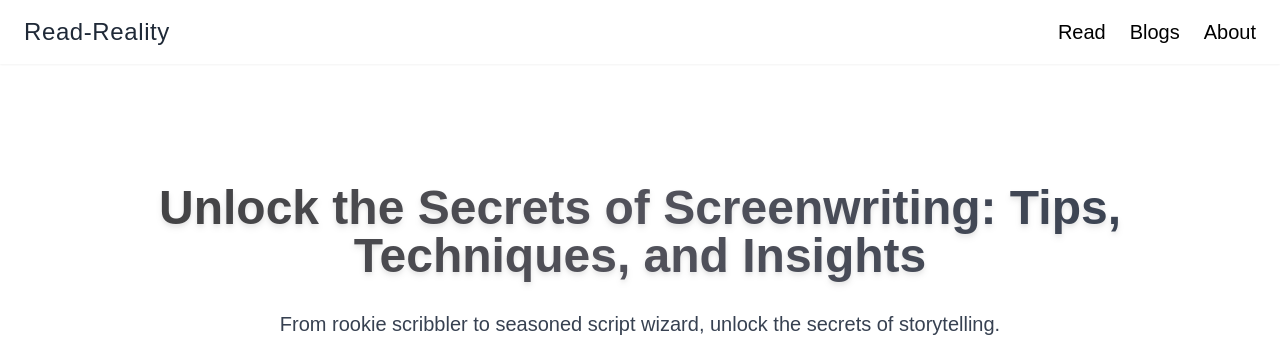
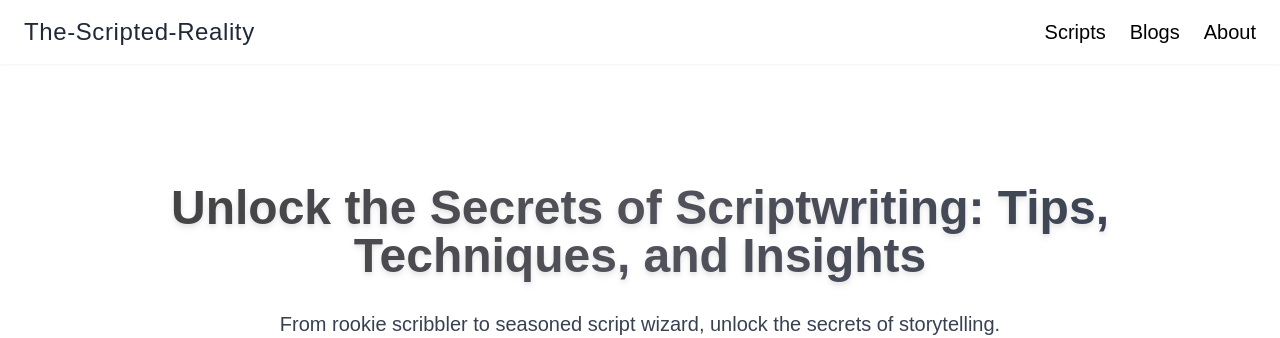
Before and after one commit to RRAJ644/the-scripted-reality, a Next.js app: page /blogs in a window 1280 px wide. Shown: the top 338 px of the page. Built offline with nearby package versions, Linux system fonts and the light colour scheme.

Commit message:
name corrections

```diff
--- a/app/blogs/page.tsx
+++ b/app/blogs/page.tsx
@@ -63,7 +63,7 @@ const Blog = () => {
     <section className='flex flex-col items-center justify-center px-6 md:px-12 text-center mt-28'>
       <div className='max-w-6xl flex flex-col'>
         <h1 className='text-4xl md:text-5xl font-extrabold bg-gradient-to-r from-neutral-700 via-zinc-600 to-gray-700 text-transparent bg-clip-text drop-shadow-md py-2'>
-          Unlock the Secrets of Screenwriting: Tips, Techniques, and Insights
+          Unlock the Secrets of Scriptwriting: Tips, Techniques, and Insights
         </h1>
         <p className='mt-5 text-xl text-gray-700 dark:text-gray-300 leading-relaxed max-w-3xl mx-auto'>
           From rookie scribbler to seasoned script wizard, unlock the secrets of
--- a/app/layout.tsx
+++ b/app/layout.tsx
@@ -15,7 +15,7 @@ const geistMono = Geist_Mono({
 })
 
 export const metadata: Metadata = {
-  title: 'Read Reality - Read the screens',
+  title: 'TheScriptedReality - We Write Scripts',
   description: 'Screenwriters chasing projects with the mind blowing scripts',
 }
 
--- a/app/read/page.tsx
+++ b/app/scripts/page.tsx
@@ -7,7 +7,7 @@ import ScreenplayGrid from '@/components/custom/ScreenplayGrid'
 import Search from '@/components/custom/Search'
 import { SCREEN_PLAYS } from '@/lib/constants'
 
-const Read = () => {
+const Scripts = () => {
   const [query, setQuery] = useState('')
 
   const searchParams = useSearchParams()
@@ -39,4 +39,4 @@ const Read = () => {
   )
 }
 
-export default Read
+export default Scripts
--- a/components/custom/Navbar.tsx
+++ b/components/custom/Navbar.tsx
@@ -15,12 +15,13 @@ const Navbar = () => {
   const [open, setOpen] = useState(false)
 
   const navLinks = [
+    { name: 'Scripts', href: '/scripts' },
+    // { name: 'Audio Scripts', href: '/audio-scripts' },
+    { name: 'Blogs', href: '/blogs' },
+    { name: 'About', href: '/about' },
     // { name: 'Our Work', href: '/work' },
-    { name: 'Read', href: '/read' },
-    { name: 'Blogs', href: '/blogs' },
+    // { name: "Let's Work", href: '/work' },
     // { name: 'Services', href: '/services' },
-    { name: 'About', href: '/about' },
-    // { name: "Let's Work", href: '/work' },
   ]
 
   return (
@@ -30,7 +31,7 @@ const Navbar = () => {
           href={'/'}
           className='text-2xl font-normal cursor-pointer tracking-wide text-gray-800 dark:text-white'
         >
-          Read-Reality
+          The-Scripted-Reality
         </Link>
 
         <ul className='hidden md:flex space-x-6 justify-center items-center'>
```
Also changed, not shown: app/scripts/[genre]/page.tsx (renamed from app/read/[genre]/page.tsx).
